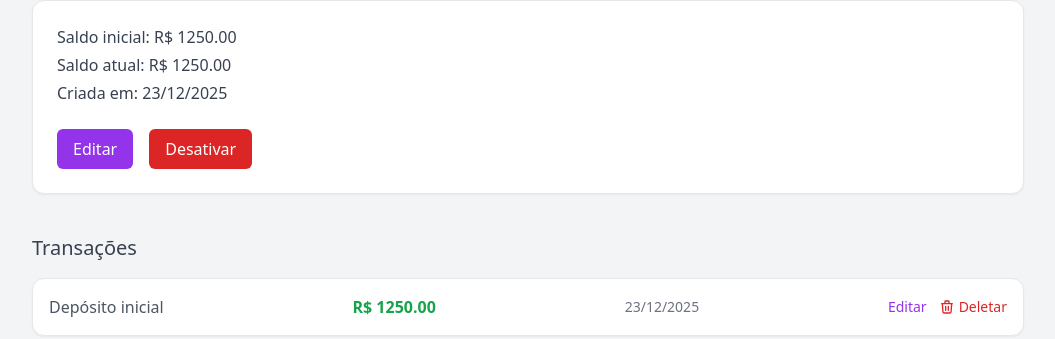
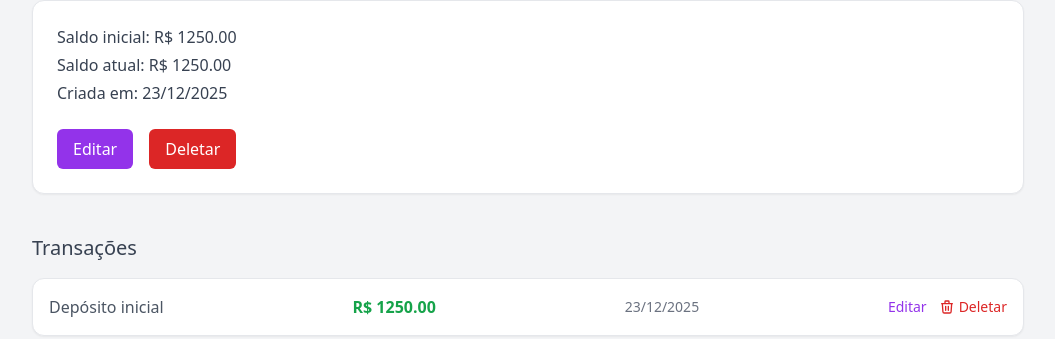
Before and after one commit to ASJoaoVictor/projeto_final_poo_2025.2, a Flask app: page /wallet/1 in a window 1280 px wide. Shown: the part 156-495 px from the top of the page, without its empty margins (112-1167 px from the left). Run offline with Flask 3, Linux system fonts and the light colour scheme; a user stored in the database is signed in; some libraries are stand-ins or nearby versions.

Commit message:
atualização do botão de deletar wallet

```diff
--- a/templates/wallet/detail.html
+++ b/templates/wallet/detail.html
@@ -27,11 +27,11 @@
         <button type="button"
             onclick="openConfirmModal(
                 '{{ url_for('wallet_bp.delete_wallet', wallet_id=wallet.id) }}',
-                'Desativar carteira',
-                'Tem certeza que deseja desativar a carteira <strong>{{ wallet.wallet_name }}</strong>? Você não poderá realizar novas transações nela.'
+                'Deletar carteira',
+                'Tem certeza que deseja deletar a carteira <strong>{{ wallet.wallet_name }}</strong>? Você não poderá realizar novas transações nela e as transações serão perdidas.'
             )"
             class="px-4 py-2 rounded-md bg-red-600 text-white hover:bg-red-700 transition">
-            Desativar
+            Deletar
         </button>
 
     </div>
```
Also changed, not shown: instance/finance.db.
